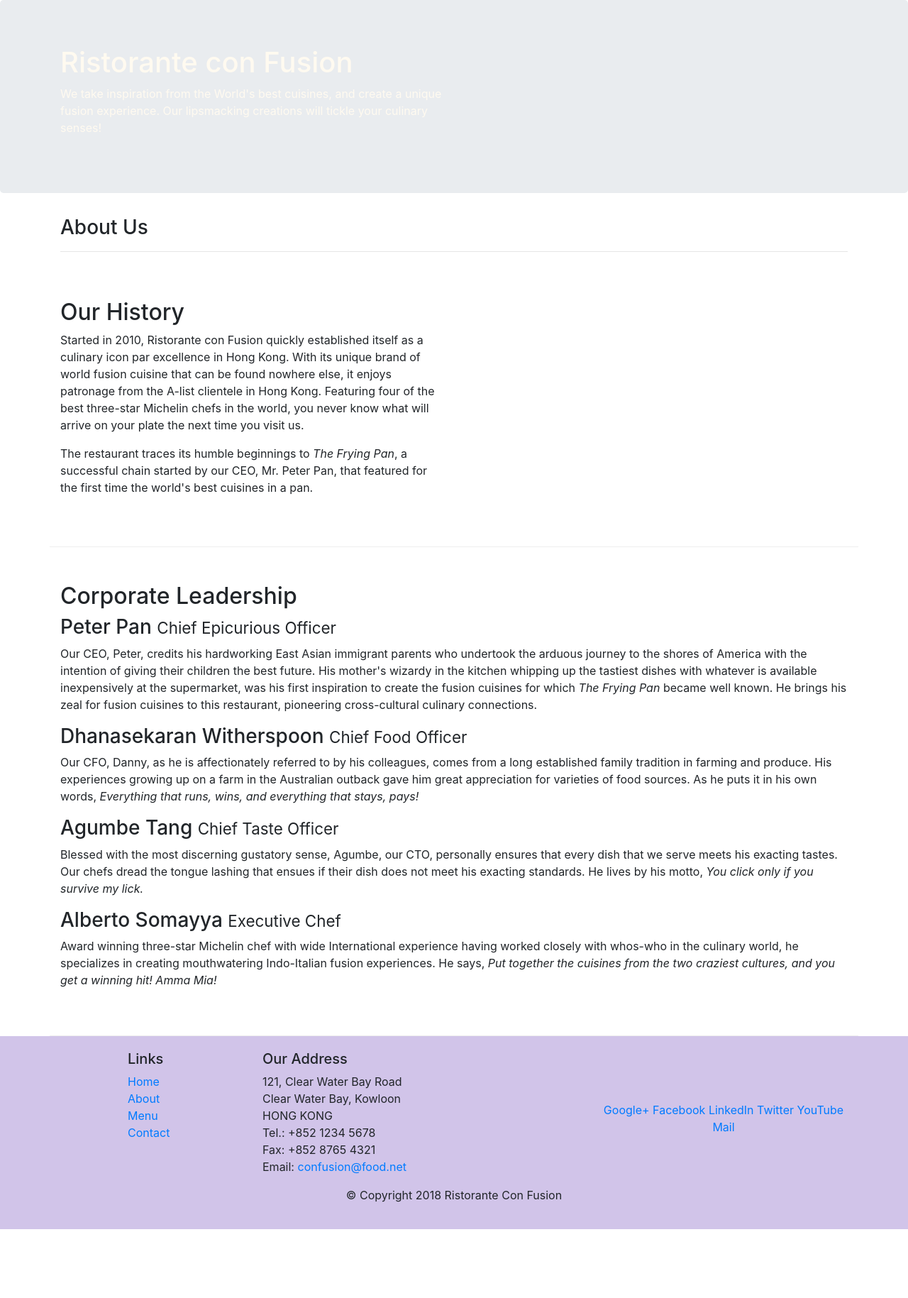
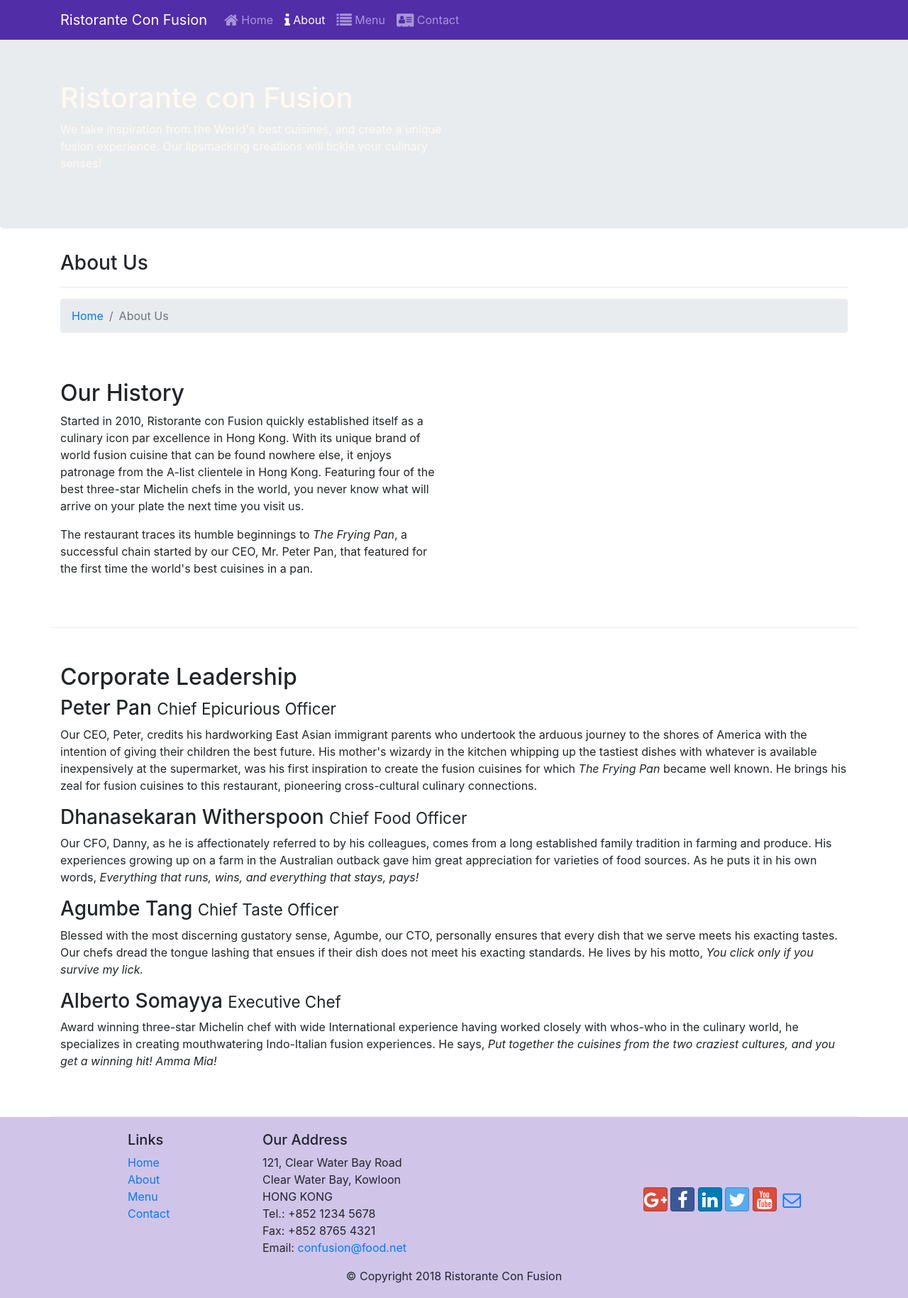
Before and after one commit to Irfan-Ayub/MEAN_Stack_Specialization, a website: page bootstrap-starter/aboutus.html in a window 1280 px wide. Shown: the whole page at 71% size. Before the commit the page ends 1732 px from the top, so only its background shows below. Drawn offline with nearby package versions, Linux system fonts and the light colour scheme.

Commit message:
Icon Fonts Added

```diff
--- a/bootstrap-starter/aboutus.html
+++ b/bootstrap-starter/aboutus.html
@@ -11,9 +11,28 @@
     <link rel="stylesheet" href="css/styles.css">
     <!-- Bootstrap CSS -->
     <link rel="stylesheet" href="node_modules/bootstrap/dist/css/bootstrap.min.css">
+    <link rel="stylesheet" href="node_modules/font-awesome/css/font-awesome.min.css">
+    <link rel="stylesheet" href="node_modules/bootstrap-social/bootstrap-social.css">
 </head>
 
 <body>
+
+    <nav class="navbar navbar-dark navbar-expand-sm fixed-top">
+        <div class="container">
+           <a class="navbar-brand" href="#">Ristorante Con Fusion</a>
+                <div class="collapse navbar-collapse" id="Navbar">
+                <ul class="navbar-nav mr-auto">
+                    <li class="nav-item"><a class="nav-link" href="./index.html"> <span class="fa fa-home fa-lg"></span> Home</a></li>
+                    <li class="nav-item active"><a class="nav-link" href="#"> <span class="fa fa-info fa-lg"></span> About</a></li>
+                    <li class="nav-item"><a class="nav-link" href="#"> <span class="fa fa-list fa-lg"></span> Menu</a></li>
+                    <li class="nav-item"><a class="nav-link" href="#"> <span class="fa fa-address-card fa-lg"></span> Contact</a></li>
+                </ul>
+            </div>
+        </div>
+        <button class="navbar-toggler" type="button" data-toggle="collapse" data-target="#Navbar">
+            <span class="navbar-toggler-icon"></span>
+        </button>
+    </nav>
 
     <header class="jumbotron">
         <div class="container">
@@ -33,6 +52,10 @@
             <div class="col-12">
                <h3>About Us</h3>
                <hr>
+               <ol class="col-12 breadcrumb">
+                    <li class="breadcrumb-item"><a href="./index.html">Home</a></li>
+                    <li class="breadcrumb-item active">About Us</li>
+                </ol>
             </div>
         </div>
 
@@ -69,7 +92,7 @@
                 <div class="col-4 offset-1 col-sm-2">
                     <h5>Links</h5>
                     <ul class="list-unstyled">
-                        <li><a href="#">Home</a></li>
+                        <li><a href="./index.html">Home</a></li>
                         <li><a href="#">About</a></li>
                         <li><a href="#">Menu</a></li>
                         <li><a href="#">Contact</a></li>
@@ -88,12 +111,12 @@
                 </div>
                 <div class="col-12 col-sm-4 align-self-center">
                     <div class="text-center">
-                        <a href="http://google.com/+">Google+</a>
-                        <a href="http://www.facebook.com/profile.php?id=">Facebook</a>
-                        <a href="http://www.linkedin.com/in/">LinkedIn</a>
-                        <a href="http://twitter.com/">Twitter</a>
-                        <a href="http://youtube.com/">YouTube</a>
-                        <a href="mailto:">Mail</a>
+                        <a class="btn btn-social-icon btn-google" href="http://google.com/+"><i class="fa fa-google-plus"></i></a>
+                        <a class="btn btn-social-icon btn-facebook" href="http://www.facebook.com/profile.php?id="><i class="fa fa-facebook"></i></a>
+                        <a class="btn btn-social-icon btn-linkedin" href="http://www.linkedin.com/in/"><i class="fa fa-linkedin"></i></a>
+                        <a class="btn btn-social-icon btn-twitter" href="http://twitter.com/"><i class="fa fa-twitter"></i></a>
+                        <a class="btn btn-social-icon btn-google" href="http://youtube.com/"><i class="fa fa-youtube"></i></a>
+                        <a class="btn btn-social-icon" href="mailto:"><i class="fa fa-envelope-o"></i></a>
                     </div>
                 </div>
            </div>
--- a/bootstrap-starter/css/styles.css
+++ b/bootstrap-starter/css/styles.css
@@ -1,3 +1,12 @@
+body{
+    padding:50px 0px 0px 0px;
+    z-index:0;
+}
+
+.navbar-dark {
+     background-color: #512DA8;
+}
+
 .row-header {
     margin: 0px auto;
     padding: 0px auto;
--- a/bootstrap-starter/package.json
+++ b/bootstrap-starter/package.json
@@ -15,6 +15,8 @@
   },
   "dependencies": {
     "bootstrap": "^4.0.0",
+    "bootstrap-social": "^5.1.1",
+    "font-awesome": "^4.7.0",
     "jquery": "^3.3.1",
     "popper.js": "^1.12.9"
   }
```
Also changed, not shown: bootstrap-starter/index.html (+26 -7 lines), 1 other file.
